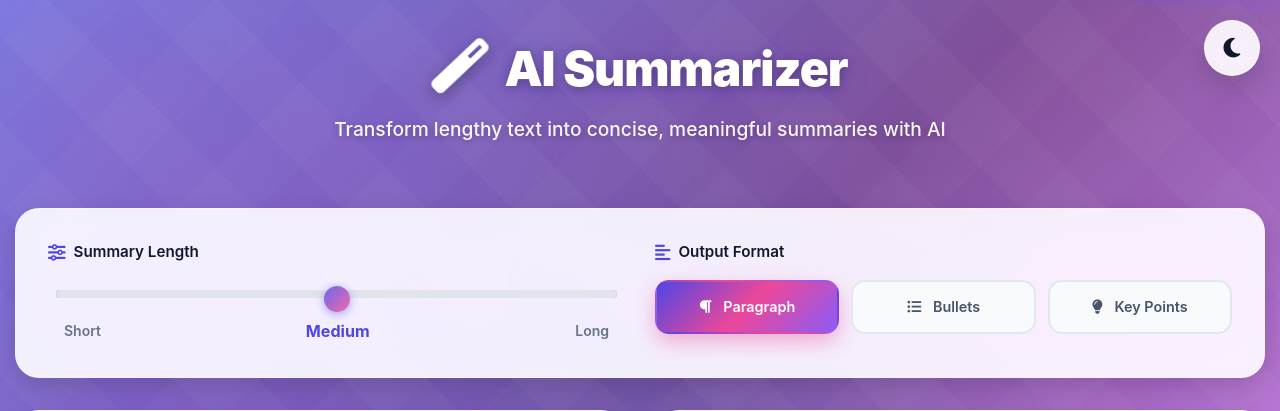
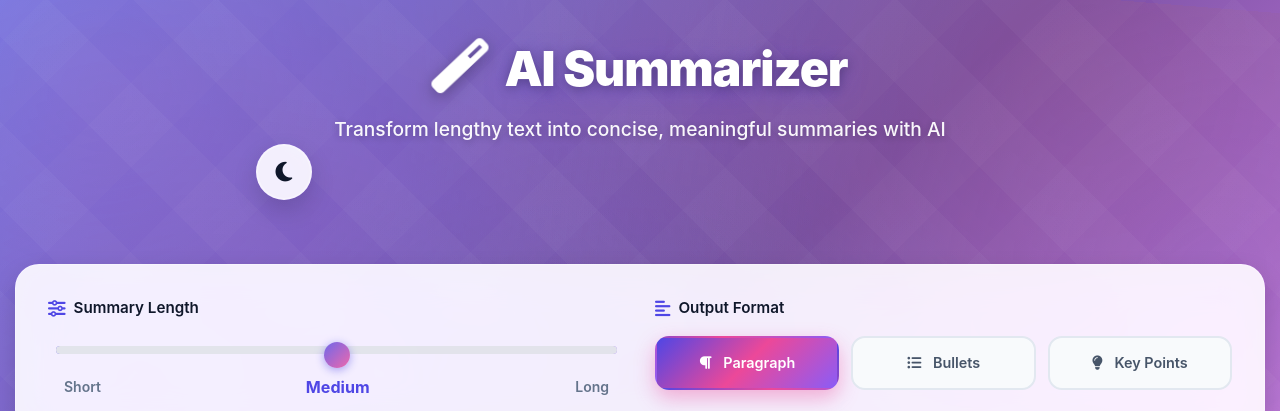
Before and after one commit to Robu71111/summarize.ai, a Flask app: page / in a window 1280 px wide. Shown: the top 411 px of the page. Run offline with Flask 3, Linux system fonts and the light colour scheme.

Commit message:
making dark/light mode toggle static

```diff
--- a/static/css/styles.css
+++ b/static/css/styles.css
@@ -233,9 +233,9 @@ body::after {
   line-height: 1.6;
 }
 
-/* Theme Toggle Button - FIXED POSITION */
+/* Theme Toggle Button - STATIC POSITION */
 .theme-toggle {
-  position: fixed;
+  position: static;
   top: 20px;
   right: 20px;
   background: var(--glass-bg);
```
